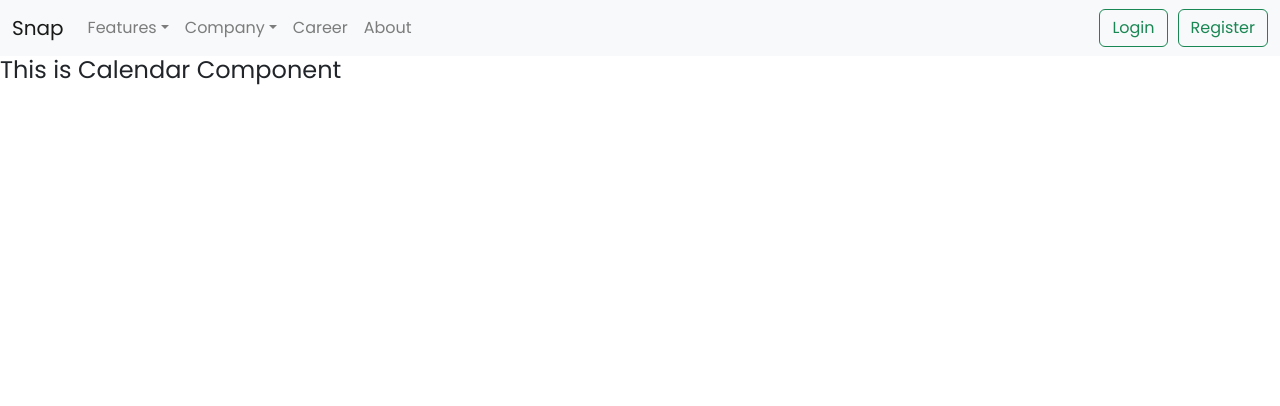
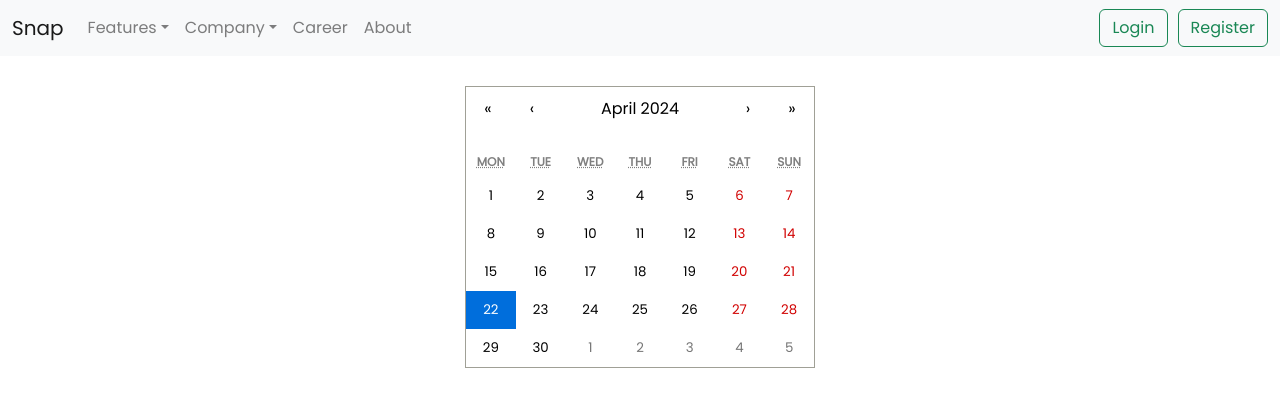
Before and after one commit to Prathyusha1993/practise-FEM-24, a React (Create React App) app: page /calendar in a window 1280 px wide. Shown: the top 406 px of the page. Built offline with nearby package versions, Linux system fonts and the light colour scheme.

Commit message:
calendar component page

```diff
--- a/package.json
+++ b/package.json
@@ -18,6 +18,7 @@
     "firebase": "^10.11.0",
     "react": "^18.2.0",
     "react-bootstrap": "^2.10.2",
+    "react-calendar": "^5.0.0",
     "react-dom": "^18.2.0",
     "react-firebase-hooks": "^5.1.1",
     "react-icons": "^5.1.0",
--- a/src/App.css
+++ b/src/App.css
@@ -114,3 +114,11 @@ body {
   color: #fff;
   font-family: 'Poppins', sans-serif;
 }
+
+.react-calendar__month-view__weekdays {
+  color: gray;
+}
+
+.react-calendar__navigation button {
+  font-size: 1em;
+}
--- a/src/App.js
+++ b/src/App.js
@@ -8,7 +8,7 @@ import {
   Navigate,
 } from "react-router-dom";
 import TodoList from "./components/TodoList";
-import Calendar from "./components/Calendar";
+import CalendarBar from "./components/CalendarBar";
 import Remainder from "./components/Remainder";
 import Planner from "./components/Planner";
 import History from "./components/History";
@@ -38,7 +38,7 @@ function App() {
             // element={loggedIn ? <TodoList /> : <Navigate to="/login" replace />}
             element={<TodoList />}
           />
-          <Route path="/calendar" element={<Calendar />} />
+          <Route path="/calendar" element={<CalendarBar />} />
           <Route path="/remainder" element={<Remainder />} />
           <Route path="/planner" element={<Planner />} />
           <Route path="/history" element={<History />} />
--- a/src/components/Calendar.jsx
+++ /dev/null
@@ -1,11 +0,0 @@
-import React from "react";
-
-const Calendar = () => {
-  return (
-    <div>
-      <h4>This is Calendar Component</h4>
-    </div>
-  );
-};
-
-export default Calendar;
--- /dev/null
+++ b/src/components/CalendarBar.jsx
@@ -0,0 +1,13 @@
+import React from "react";
+import CalendarCompo from "./calendar/CalendarCompo";
+
+const CalendarBar = () => {
+  return (
+    <div>
+      {/* <h4>This is Calendar Component</h4> */}
+      <CalendarCompo />
+    </div>
+  );
+};
+
+export default CalendarBar;
--- /dev/null
+++ b/src/components/calendar/CalendarCompo.jsx
@@ -0,0 +1,27 @@
+import React, { useState } from "react";
+import Calendar from "react-calendar";
+import "react-calendar/dist/Calendar.css";
+
+const CalendarCompo = () => {
+  const [value, setValue] = useState(new Date());
+
+  const onChange = (value) => {
+    setValue(value);
+  };
+
+  return (
+    <div
+      style={{
+        display: "flex",
+        justifyContent: "center",
+        alignItems: "center",
+        marginTop: "30px",
+        width: "100%",
+      }}
+    >
+      <Calendar onChange={onChange} value={value} className="react-calendar" />
+    </div>
+  );
+};
+
+export default CalendarCompo;
--- a/src/components/todolistComponents/Todo.jsx
+++ b/src/components/todolistComponents/Todo.jsx
@@ -10,7 +10,6 @@ const Todo = ({ handleAddTodos }) => {
   };
   return (
     <div className="todo-container">
-      {/* <h4>Get Things Done!</h4> */}
       <form onSubmit={handleSubmit}>
         <input
           className="todo-input"
```
Also changed, not shown: src/index.js (+21 -21 lines), 1 other file (tests, documents, lock files or other folders).
